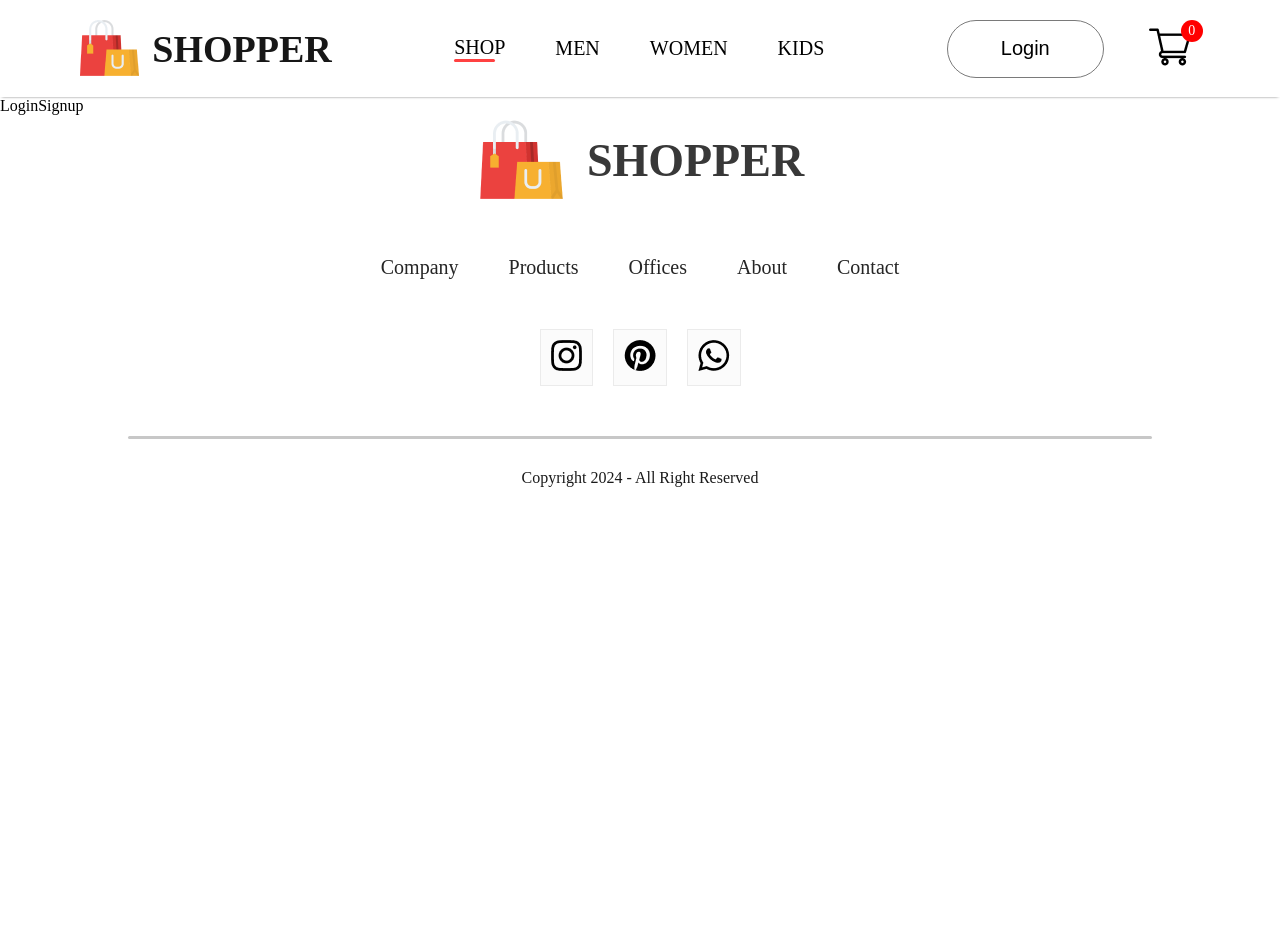
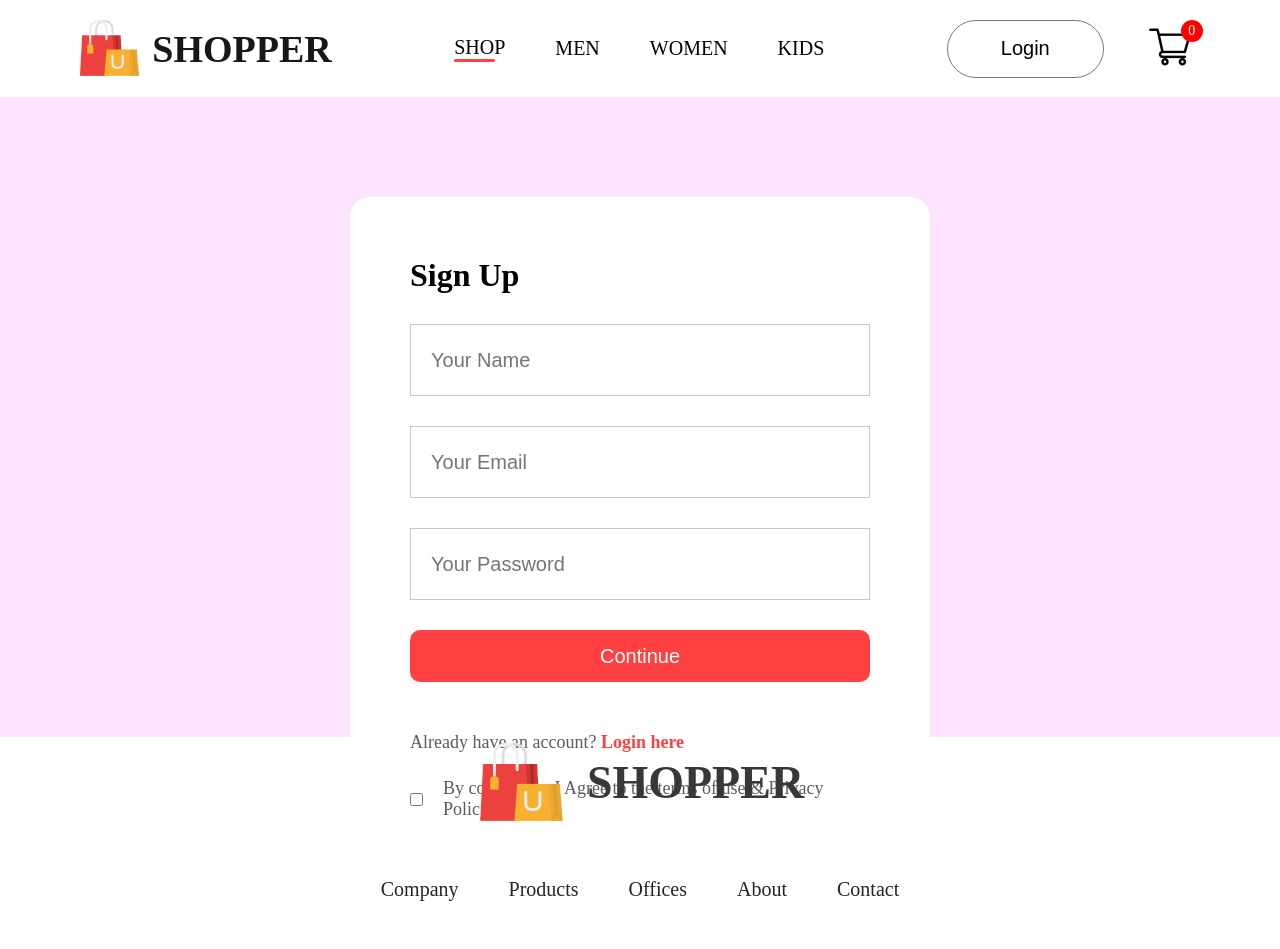
Before and after one commit to sameersattar123/Ecommerce_Store, a React (Vite) app in the folder frontend/: page /login in a window 1280 px wide. Shown: the top 949 px of the page. Before the commit the page ends 800 px from the top, so only its background shows below. Built offline with nearby package versions, Linux system fonts and the light colour scheme; the HTML template or start-up script is replaced by a standard one.

Commit message:
complete login signup page

```diff
--- /dev/null
+++ b/frontend/src/pages/CSS/LoginSignup.css
@@ -0,0 +1,71 @@
+.LoginSignup {
+  background-color: #fce3fe;
+  padding: 100px;
+  height: 80vh;
+  width: 100%;
+}
+
+.LoginSignup_container {
+  height: 650px;
+  width: 580px;
+  background-color: #fff;
+  margin: auto;
+  padding: 40px 60px;
+  border-radius: 20px;
+}
+
+.LoginSignup_container h1 {
+  margin: 20px 0px;
+}
+
+.LoginSignup_feilds {
+  display: flex;
+  flex-direction: column;
+  margin-top: 30px;
+  gap: 30px;
+}
+.LoginSignup_feilds input {
+  height: 72px;
+  width: 100%;
+  padding: 20px;
+  outline: none;
+  border: 1px solid #c9c9c9;
+  color: #5c5c5c;
+  font-size: 20px;
+}
+
+.LoginSignup_container button {
+  width: 460px;
+  height: 52px;
+  background-color: #ff4141;
+  color: #fff;
+  font-weight: 500;
+  font-size: 20px;
+  border: none;
+  cursor: pointer;
+  margin-top: 30px;
+  border-radius: 10px;
+}
+
+
+.LoginSignup_login {
+font-weight: 500;
+font-size: 18px;
+margin-top: 50px;
+color: #5c5c5c;
+}
+
+.LoginSignup_login span {
+  color: #ff4141;
+font-weight: 600;
+}
+
+.LoginSignup_agree {
+display: flex;
+align-items: center;
+color: #5c5c5c;
+gap: 20px;
+font-weight: 500;
+font-size: 18px;
+margin-top: 25px;
+}
--- a/frontend/src/pages/LoginSignup.jsx
+++ b/frontend/src/pages/LoginSignup.jsx
@@ -1,9 +1,27 @@
-import React from 'react'
+import React from "react";
+import "./CSS/LoginSignup.css";
 
 const LoginSignup = () => {
   return (
-    <div>LoginSignup</div>
-  )
-}
+    <div className="LoginSignup">
+      <div className="LoginSignup_container">
+        <h1>Sign Up</h1>
+        <div className="LoginSignup_feilds">
+          <input type="text" placeholder="Your Name" />
+          <input type="email" placeholder="Your Email" />
+          <input type="password" placeholder="Your Password" />
+        </div>
+        <button>Continue</button>
+        <p className="LoginSignup_login">
+          Already have an account? <span>Login here</span>
+        </p>
+        <div className="LoginSignup_agree">
+          <input type="checkbox" name="" id="" />
+          <p>By continuing, I Agree to the terms of use & Privacy Policy</p>
+        </div>
+      </div>
+    </div>
+  );
+};
 
-export default LoginSignup
+export default LoginSignup;
```
